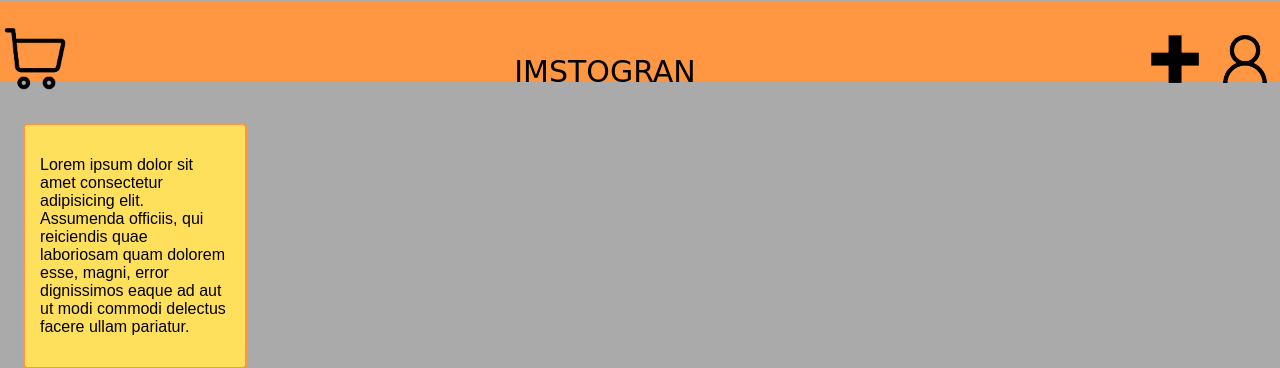
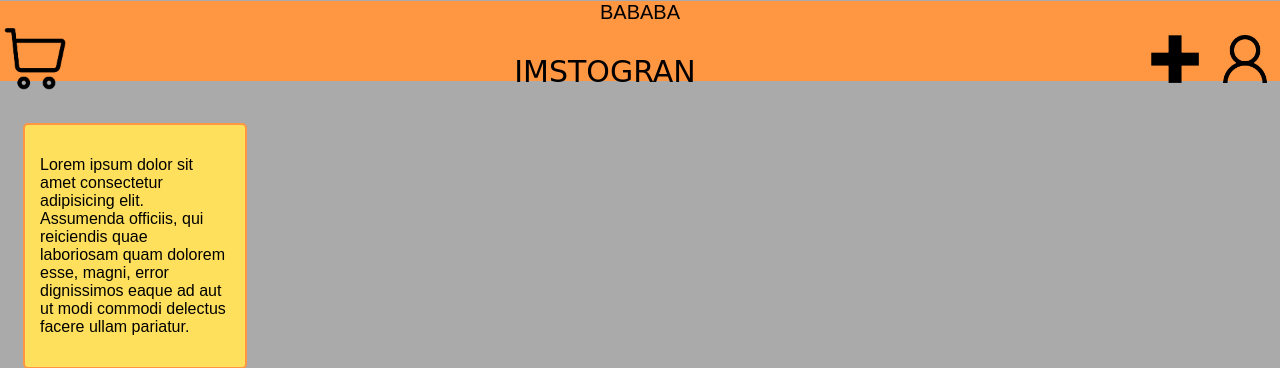
Before and after one commit to galliFrancesco/sitoECommerceGamma, a PHP site: page / in a window 1280 px wide. Shown: the top 368 px of the page. Run offline with PHP 8.4, Linux system fonts and the light colour scheme; data that the repository does not hold is empty.

```diff
--- a/index.php
+++ b/index.php
@@ -21,7 +21,7 @@ if (isset($_SESSION["id"])) {
 <body>
     <!-- NAVBAR -->
     <div class="navBar" style="background-color:#FF9642">
-
+        BABABA
         <br><a href="showCart.php"><img src="source\cart.png" class="cartBott"> </img></a>
         <a href="login.php"><img src="source\login.png" class="loginBott"></img></a>
         <a href="registrazione.php"><img src="source\plus.png" alt="Registrazione" class="signUpBott"></img></a>
```
